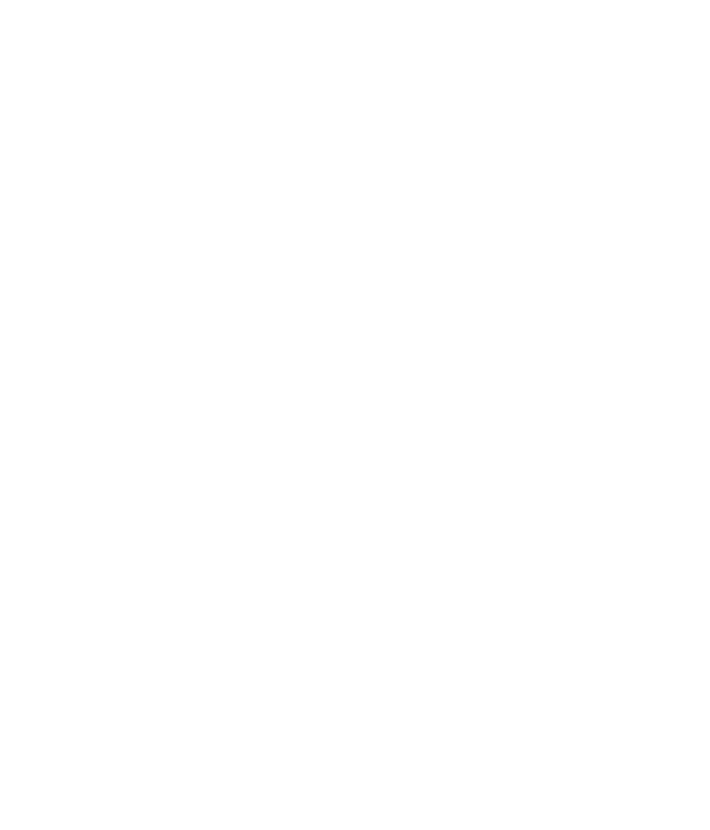
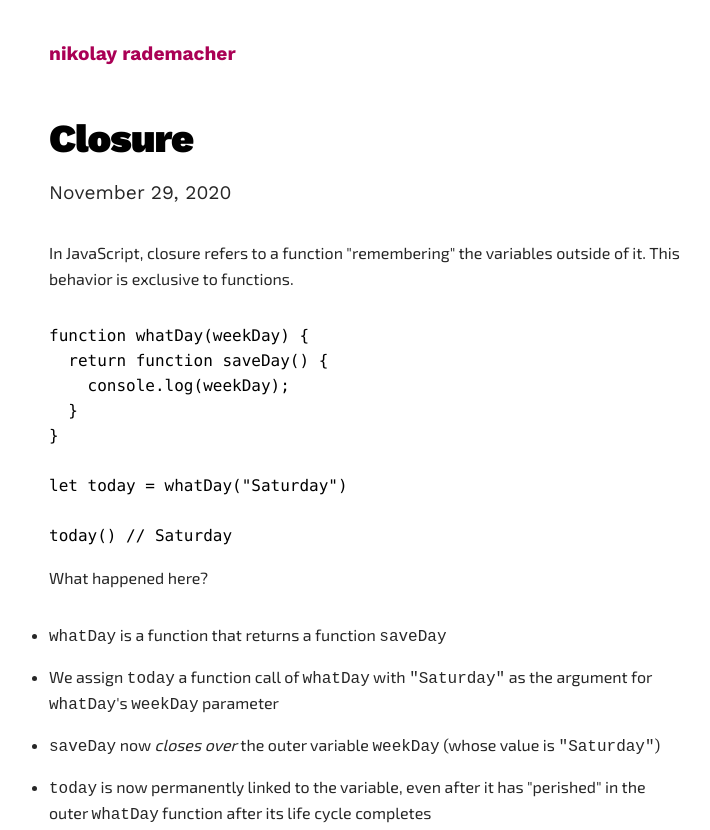
Before and after one commit to nrademacher/homepage, a Gatsby site: page /closure/ in a window 1280 px wide. Before the commit this address had no page. Shown: the top 830 px of the page, without its empty margins (275-985 px from the left). Before the commit the page ends 800 px from the top, so only its background shows below. Built offline with nearby package versions, Linux system fonts and the light colour scheme; Gatsby itself is replaced by a stand-in of ours; some packages are replaced by stand-ins of ours; code samples lack their colours.

Commit message:
switch to yarn and add closure post

````diff
--- /dev/null
+++ b/content/blog/closure/index.md
@@ -0,0 +1,25 @@
+---
+title: Closure
+date: "2020-11-29"
+description: "Closure in JavaScript summarized"
+---
+
+In JavaScript, closure refers to a function "remembering" the variables outside of it. This behavior is exclusive to functions.
+
+```javascript
+function whatDay(weekDay) {
+  return function saveDay() {
+    console.log(weekDay);
+  }
+}
+
+let today = whatDay("Saturday")
+
+today() // Saturday
+```
+
+What happened here?
+- `whatDay` is a function that returns a function `saveDay`
+- We assign `today` a function call of `whatDay` with `"Saturday"` as the argument for `whatDay`'s `weekDay` parameter
+- `saveDay` now *closes over* the outer variable `weekDay` (whose value is `"Saturday"`)
+- `today` is now permanently linked to the variable, even after it has "perished" in the outer `whatDay` function after its life cycle completes
--- a/gatsby-config.js
+++ b/gatsby-config.js
@@ -5,7 +5,7 @@ module.exports = {
       name: `Nikolay Rademacher`,
       summary: `I'm a fullstack JavaScript developer located in Bielefeld, Germany.`,
     },
-    description: `A starter blog demonstrating what Gatsby can do.`,
+    description: `Nikolay Rademacher's blog.`,
     // siteUrl: ``,
     // social: {
     //   twitter: ``,
--- a/src/components/Footer.js
+++ b/src/components/Footer.js
@@ -3,7 +3,7 @@ import React from "react"
 const Footer = () => {
   return (
     <footer>
-      <a href="#top" target="_blank" rel="noopener noreferrer">
+      <a href="#top" rel="noopener noreferrer">
         back to top
       </a>{" "}
       &bull;{" "}
--- a/src/pages/404.js
+++ b/src/pages/404.js
@@ -11,7 +11,7 @@ const NotFoundPage = ({ data, location }) => {
     <Layout location={location} title={siteTitle}>
       <SEO title="404: Not Found" />
       <h1>404: Not Found</h1>
-      <p>You just hit a route that doesn&#39;t exist... the sadness.</p>
+      <p>Unfortunately, this page does not exist ...</p>
     </Layout>
   )
 }
````
Also changed, not shown: package.json (+4 -6 lines), 5 other files.
